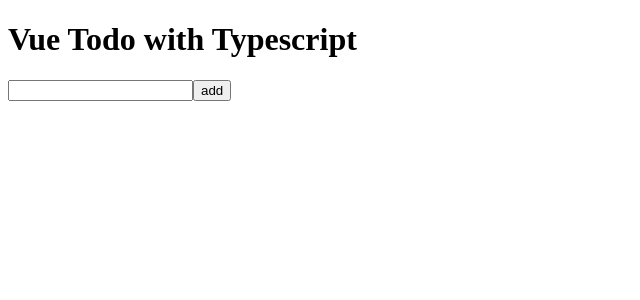
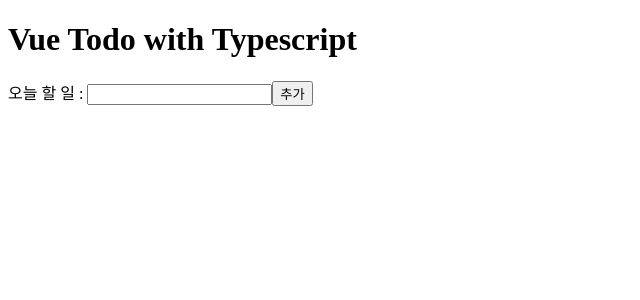
Before and after one commit to kkuyu/learn-typescript-vue-todo, a Vue app: page / in a window 1280 px wide. Shown: the top 300 px of the page, without its empty margins (0-640 px from the left). Built offline with nearby package versions, Linux system fonts and the light colour scheme.

Commit message:
할 일 추가 버튼 기능 구현

```diff
--- a/src/App.vue
+++ b/src/App.vue
@@ -1,7 +1,7 @@
 <template>
   <div>
     <h1>Vue Todo with Typescript</h1>
-    <TodoInput :item="todoText" @input="updateTodoText"></TodoInput>
+    <TodoInput :item="todoText" @input="updateTodoText" @add="addTodoItem"></TodoInput>
   </div>
 </template>
 
@@ -20,6 +20,14 @@
     updateTodoText(value: any) {
       this.todoText = value;
     },
+    addTodoItem() {
+      const value = this.todoText;
+      localStorage.setItem(value, value);
+      this.initTodoText();
+    },
+    initTodoText() {
+      this.todoText = "";
+    },
   },
 });
 </script>
--- a/src/components/TodoInput.vue
+++ b/src/components/TodoInput.vue
@@ -1,8 +1,8 @@
 <template>
   <div>
-    <label for="todo-input"></label>
+    <label for="todo-input">오늘 할 일 : </label>
     <input id="todo-input" type="text" :value="item" @input="handleInput" />
-    <button type="button" @click="addTodo">add</button>
+    <button type="button" @click="addTodo">추가</button>
   </div>
 </template>
 
@@ -16,7 +16,7 @@
       this.$emit("input", event.target.value);
     },
     addTodo() {
-      console.log("add");
+      this.$emit("add");
     },
   },
 });
```
